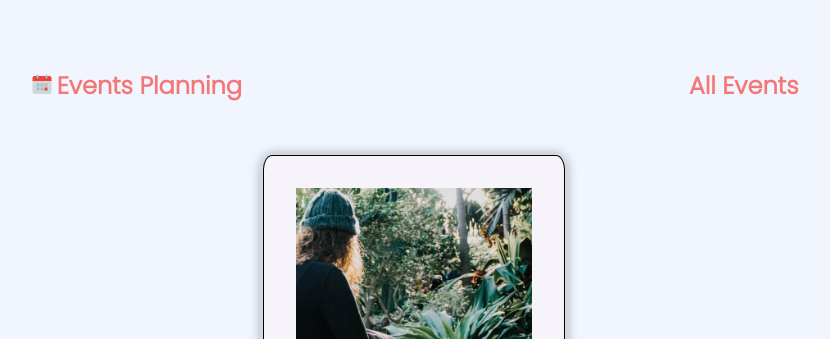
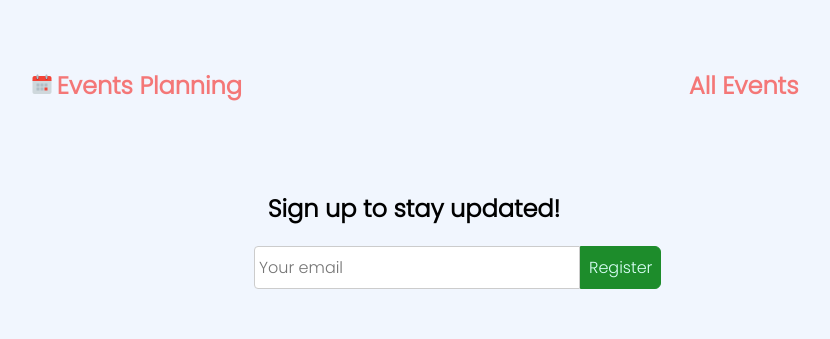
Before and after one commit to paty-oliveira/events-planning, a Next.js app: page / in a window 1280 px wide. Shown: the top 339 px of the page, without its empty margins (242-1072 px from the left). Built offline with nearby package versions, Linux system fonts and the light colour scheme.

Commit message:
Add NewsletterRegistration component on HomePage

```diff
--- a/app/page.tsx
+++ b/app/page.tsx
@@ -5,6 +5,7 @@ import EventList from "@/components/EventList";
 import { getFeaturedEvents } from "@/mocks/utils";
 import StyledContainer from "@/components/StyledContainer";
 import NavBar from "@/components/NavBar";
+import NewsletterRegistration from "@/components/NewsletterRegistration";
 
 const Home: React.FunctionComponent = () => {
   const featuredEvents = getFeaturedEvents();
@@ -12,6 +13,7 @@ const Home: React.FunctionComponent = () => {
   return (
     <StyledContainer>
       <NavBar />
+      <NewsletterRegistration />
       <EventList items={featuredEvents} />
     </StyledContainer>
   );
```
